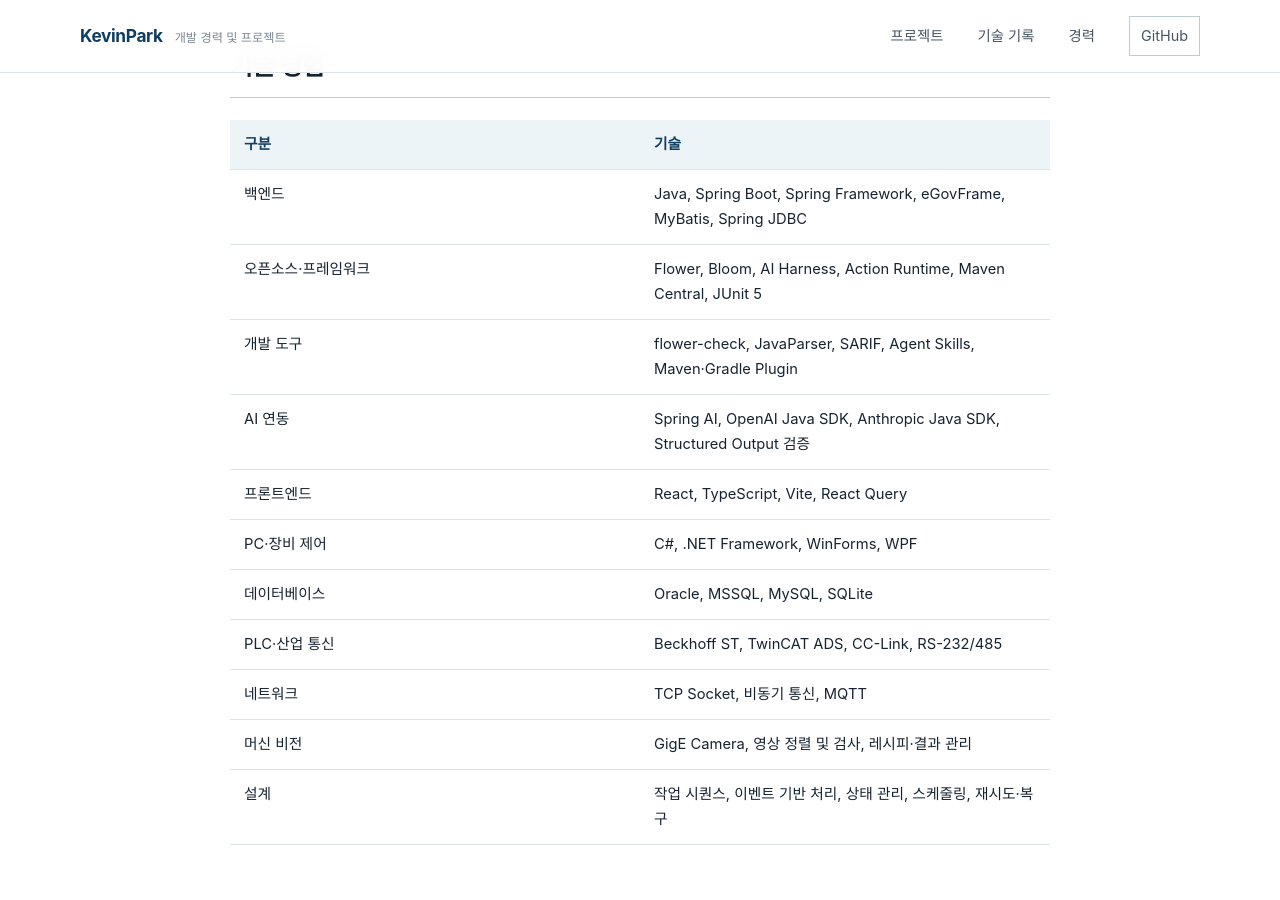
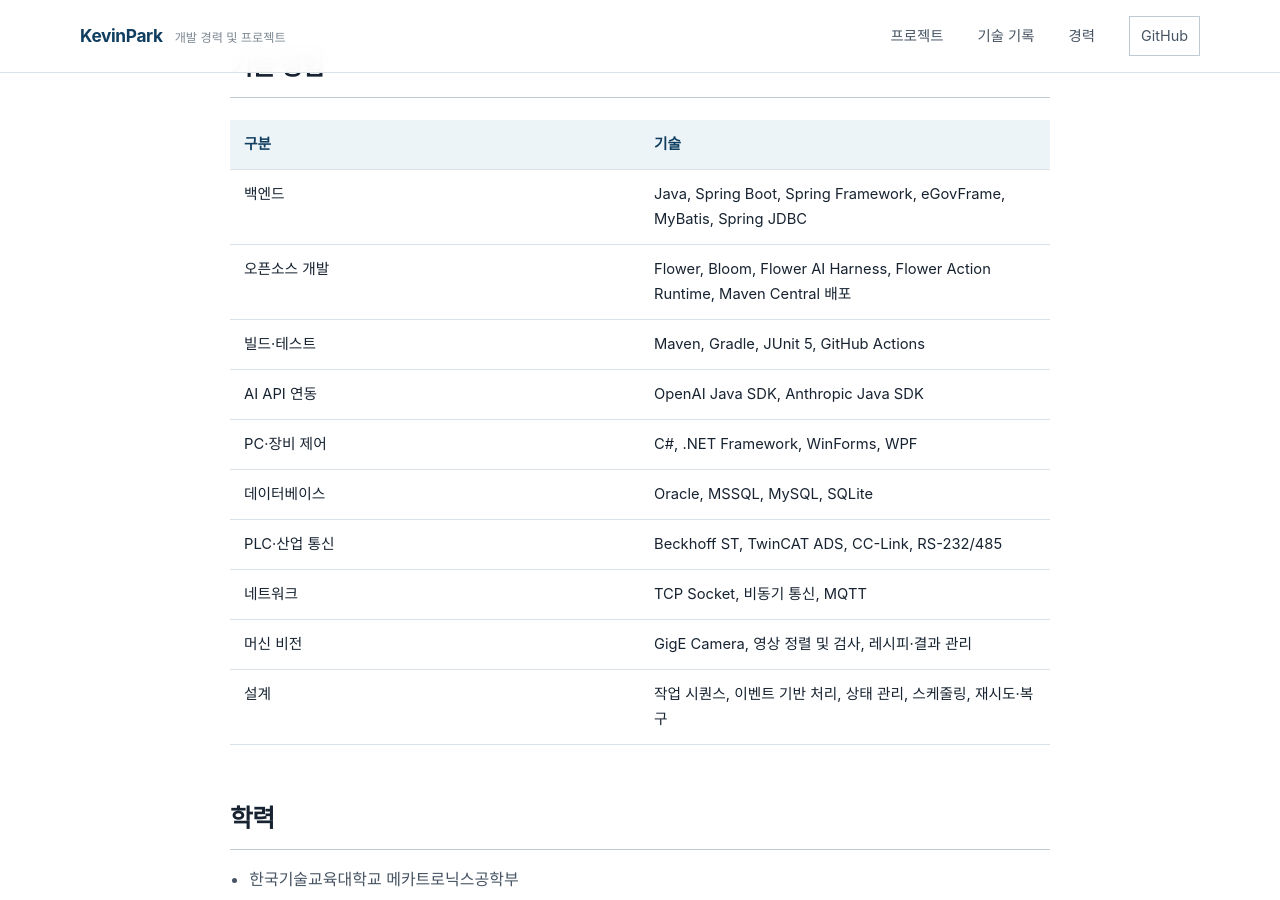
Before and after one commit to parkKevinSB/parkKevinSB.github.io, a Jekyll site: the page built from about.md, in a window 1280 px wide and 900 px high, scrolled down 2220 px. Built offline with Jekyll 4.4.1, drawn with Linux system fonts in a browser that asks for light colours.

Commit message:
경력 페이지 기술 경험 정리

```diff
--- a/about.md
+++ b/about.md
@@ -62,10 +62,9 @@
 | 구분 | 기술 |
 |---|---|
 | 백엔드 | Java, Spring Boot, Spring Framework, eGovFrame, MyBatis, Spring JDBC |
-| 오픈소스·프레임워크 | Flower, Bloom, AI Harness, Action Runtime, Maven Central, JUnit 5 |
-| 개발 도구 | flower-check, JavaParser, SARIF, Agent Skills, Maven·Gradle Plugin |
-| AI 연동 | Spring AI, OpenAI Java SDK, Anthropic Java SDK, Structured Output 검증 |
-| 프론트엔드 | React, TypeScript, Vite, React Query |
+| 오픈소스 개발 | Flower, Bloom, Flower AI Harness, Flower Action Runtime, Maven Central 배포 |
+| 빌드·테스트 | Maven, Gradle, JUnit 5, GitHub Actions |
+| AI API 연동 | OpenAI Java SDK, Anthropic Java SDK |
 | PC·장비 제어 | C#, .NET Framework, WinForms, WPF |
 | 데이터베이스 | Oracle, MSSQL, MySQL, SQLite |
 | PLC·산업 통신 | Beckhoff ST, TwinCAT ADS, CC-Link, RS-232/485 |
```
